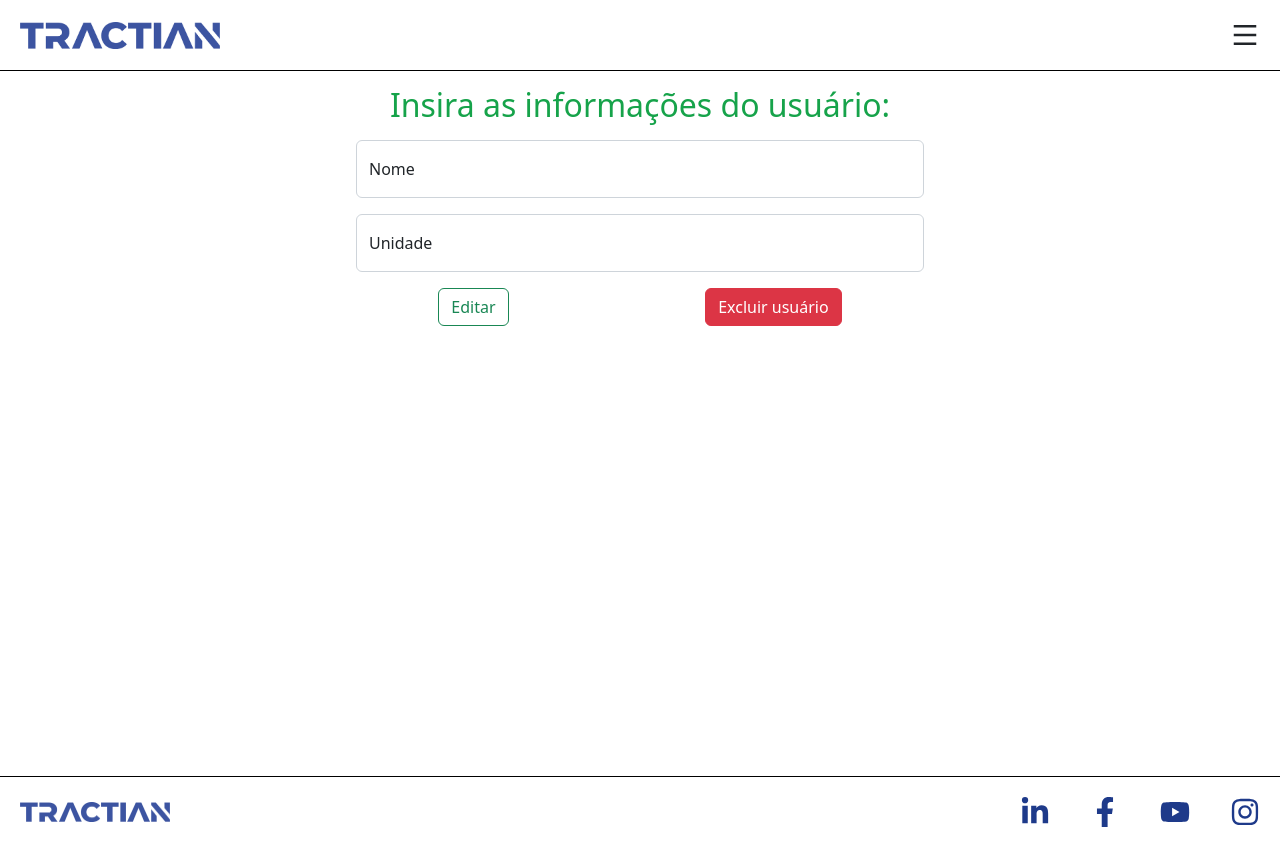
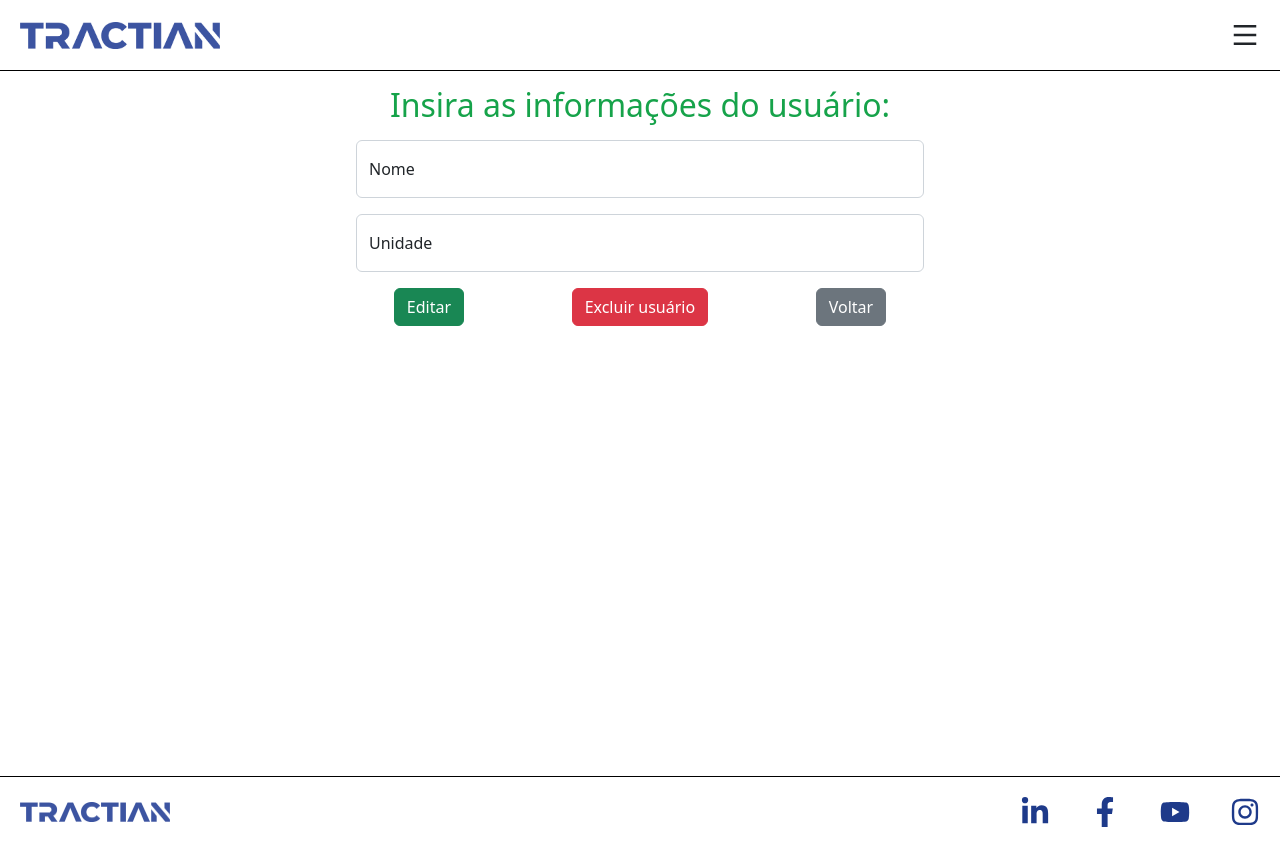
Before and after one commit to andremoraes98/tractian, a React (Create React App) app: page /1/edit-profile in a window 1280 px wide. Built offline with nearby package versions, Linux system fonts and the light colour scheme.

Commit message:
feat: adição da action que exclui usuário

```diff
--- a/src/pages/EditProfile/EditProfile.js
+++ b/src/pages/EditProfile/EditProfile.js
@@ -1,6 +1,8 @@
 import React, { useContext, useState } from 'react';
 import { Form, FloatingLabel, Button } from 'react-bootstrap';
+import { useNavigate } from 'react-router-dom';
 import AlertMessage from '../../components/AlertMessage/AlertMessage';
+import DeleteMessage from '../../components/DeleteMessage/DeleteMessage';
 import TractianContext from '../../context/TractianContext';
 
 function EditProfile() {
@@ -8,7 +10,9 @@
     setUserLogged,
     userLogged: { _id, user, unit },
     setShowAlertMessage,
+    setShowDeleteMessage,
   } = useContext(TractianContext);
+  const navigate = useNavigate();
 
   const [userName, setUserName] = useState(user);
   const [workUnit, setWorkUnit] = useState(unit);
@@ -75,7 +79,7 @@
             <div>
               <Button
                 type="submit"
-                variant="outline-success"
+                variant="success"
               >
                 Editar
               </Button>
@@ -84,13 +88,24 @@
               <Button
                 type="button"
                 variant="danger"
+                onClick={ () => setShowDeleteMessage(true)}
               >
                 Excluir usuário
+              </Button>
+            </div>
+            <div>
+              <Button
+                type="button"
+                variant="secondary"
+                onClick={ () => navigate(-1)}
+              >
+                Voltar
               </Button>
             </div>
           </div>
       </Form>
       <AlertMessage />
+      <DeleteMessage />
     </>
   )
 }
```
